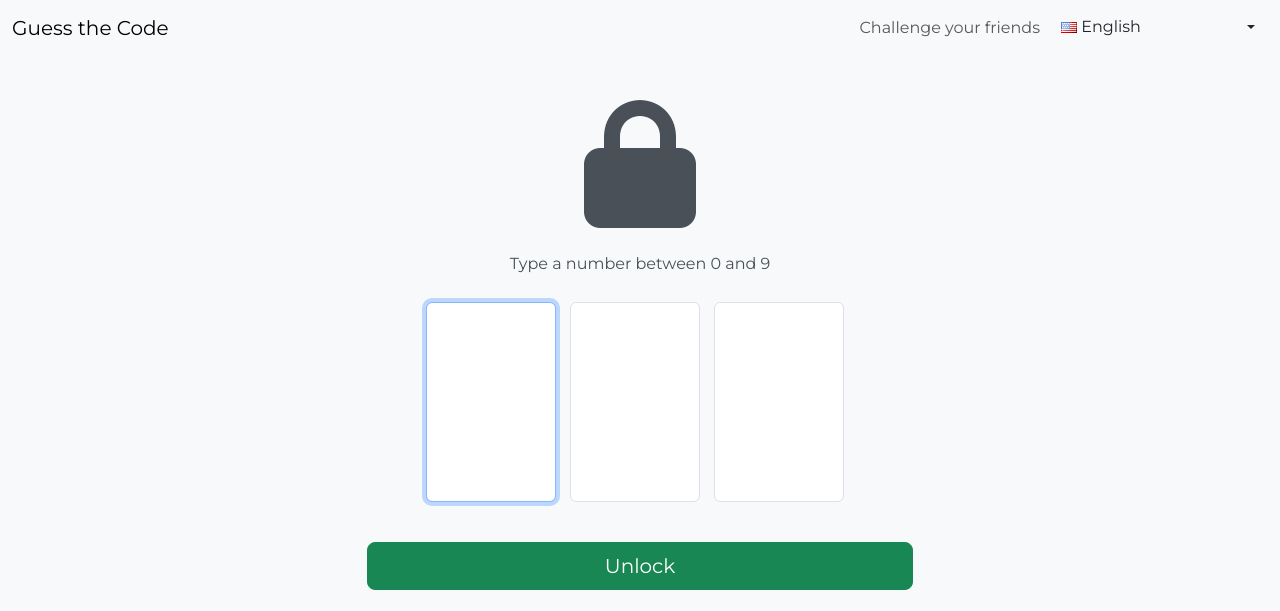
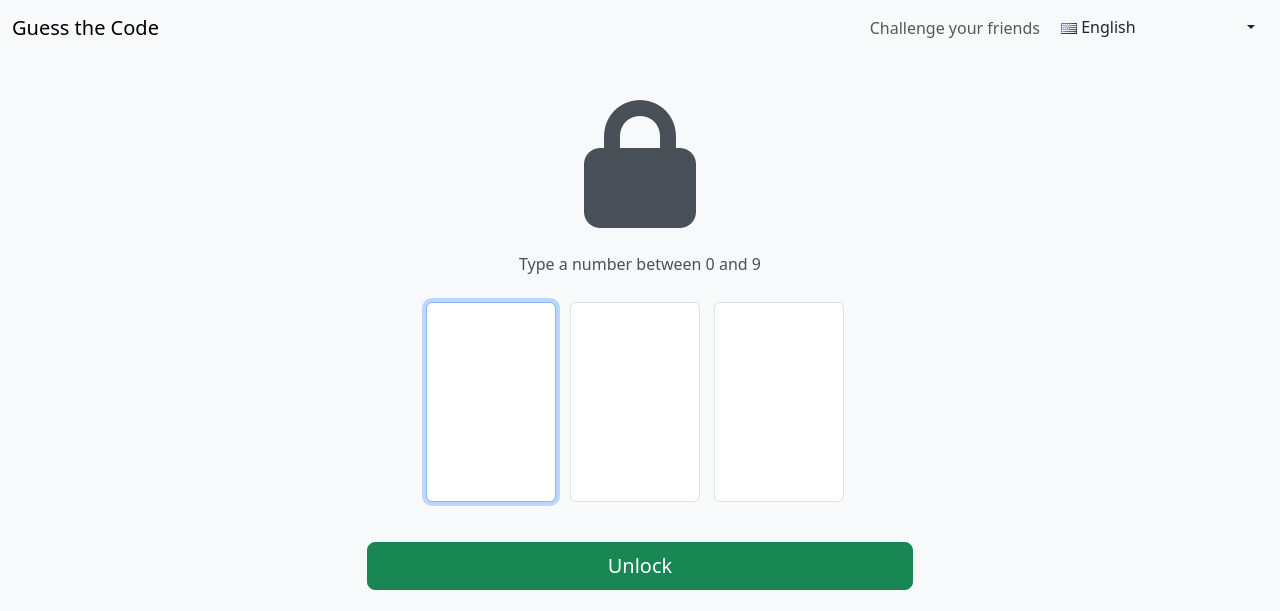
Before and after one commit to thiagodnf/guess-the-code, a website: page index.html in a window 1280 px wide. Drawn offline with nearby package versions, Linux system fonts and the light colour scheme; some packages are replaced by stand-ins of ours; a script that the page names is missing.

Commit message:
removed custom font family

```diff
--- a/css/style.css
+++ b/css/style.css
@@ -1,5 +1,4 @@
 body{
-    font-family: montserrat,"helvetica neue",helvetica,arial,sans-serif;
     background-color: #f8f9fa;
     color: #495057;
 }
--- a/index.html
+++ b/index.html
@@ -14,8 +14,6 @@
     <meta name="robots" content="index, follow">
 
     <!-- Vendors -->
-    <link href="https://fonts.googleapis.com/css?family=Montserrat" rel="stylesheet">
-
     <link rel="stylesheet" href="https://cdnjs.cloudflare.com/ajax/libs/font-awesome/6.4.0/css/all.min.css" integrity="sha512-iecdLmaskl7CVkqkXNQ/ZH/XLlvWZOJyj7Yy7tcenmpD1ypASozpmT/E0iPtmFIB46ZmdtAc9eNBvH0H/ZpiBw==" crossorigin="anonymous" referrerpolicy="no-referrer" />
 
     <link href="https://cdn.jsdelivr.net/npm/bootstrap@5.3.0/dist/css/bootstrap.min.css" rel="stylesheet" integrity="sha384-9ndCyUaIbzAi2FUVXJi0CjmCapSmO7SnpJef0486qhLnuZ2cdeRhO02iuK6FUUVM" crossorigin="anonymous">
```
